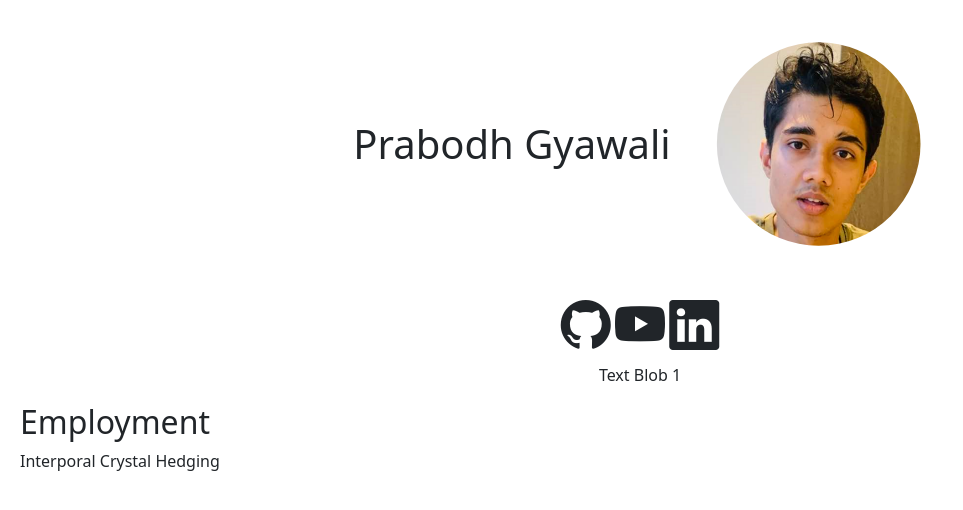
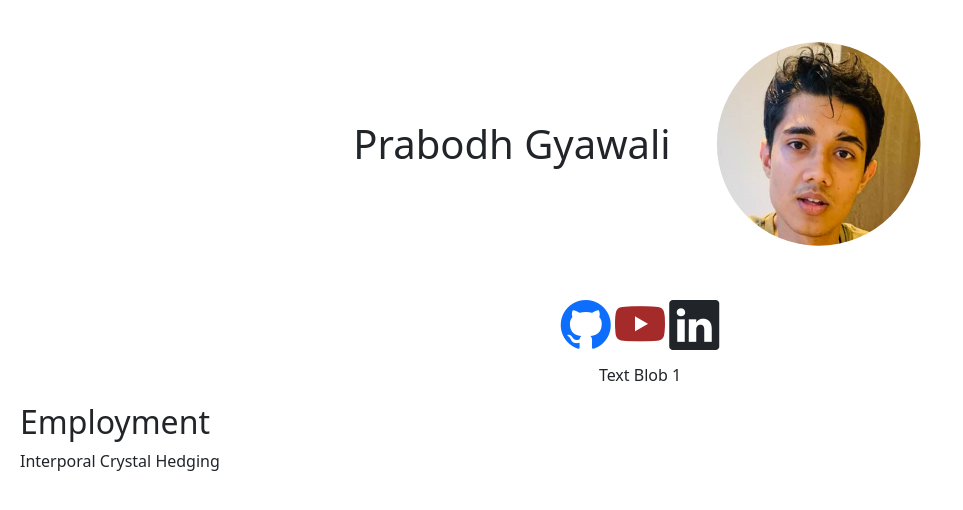
Before and after one commit to PrabodhGyawali/Personal-Site, a plain HTML site: page index.html in a window 1280 px wide. Shown: the whole page, without its empty margins (0-963 px from the left). Drawn offline with nearby package versions, Linux system fonts and the light colour scheme.

Commit message:
TODO simplification

```diff
--- a/index.html
+++ b/index.html
@@ -16,8 +16,8 @@
       <div class="child">
         <div class="contact">
           <span>
-            <i class="bi bi-github icon-1"></i>
-            <i class="bi bi-youtube icon-1"></i>
+            <a href="https://github.com/Prabodhcoolkid"><i class="bi bi-github icon-1"></i></a>
+            <a href="https://www.youtube.com/@prabodhgyawali743" style="color: brown;"><i class="bi bi-youtube icon-1"></i></a>
             <i class="bi bi-linkedin icon-1"></i>
           </span>
       </div>
```
Also changed, not shown: cv.txt.
